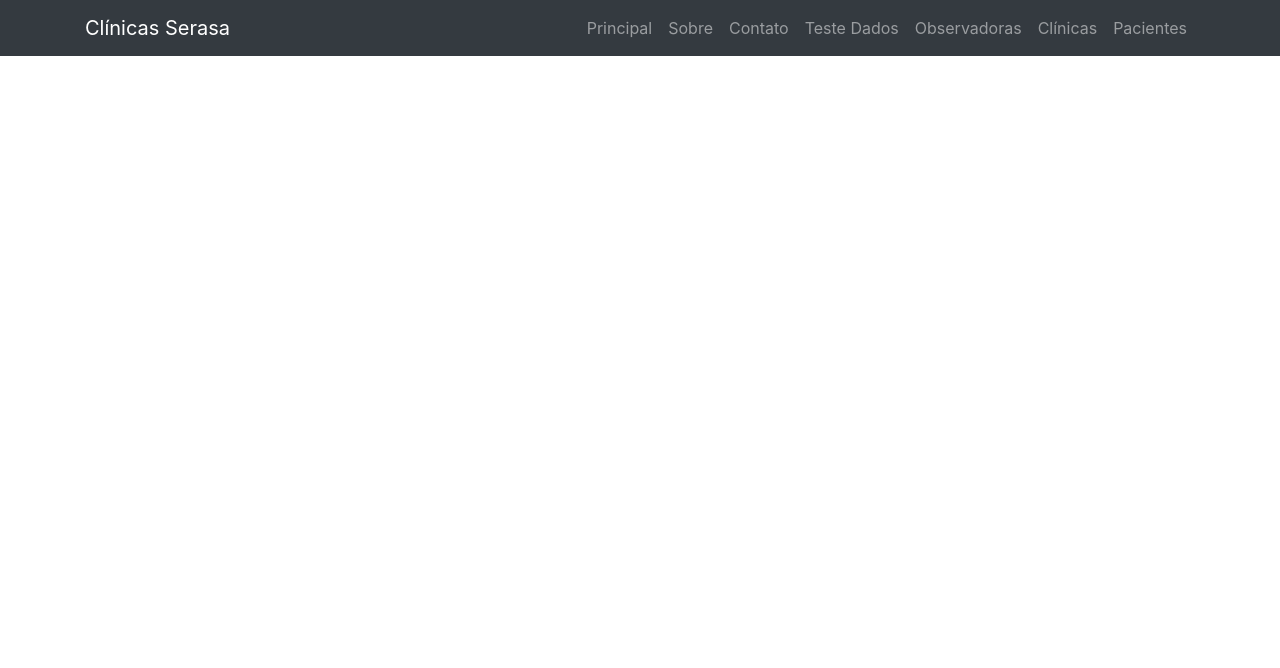
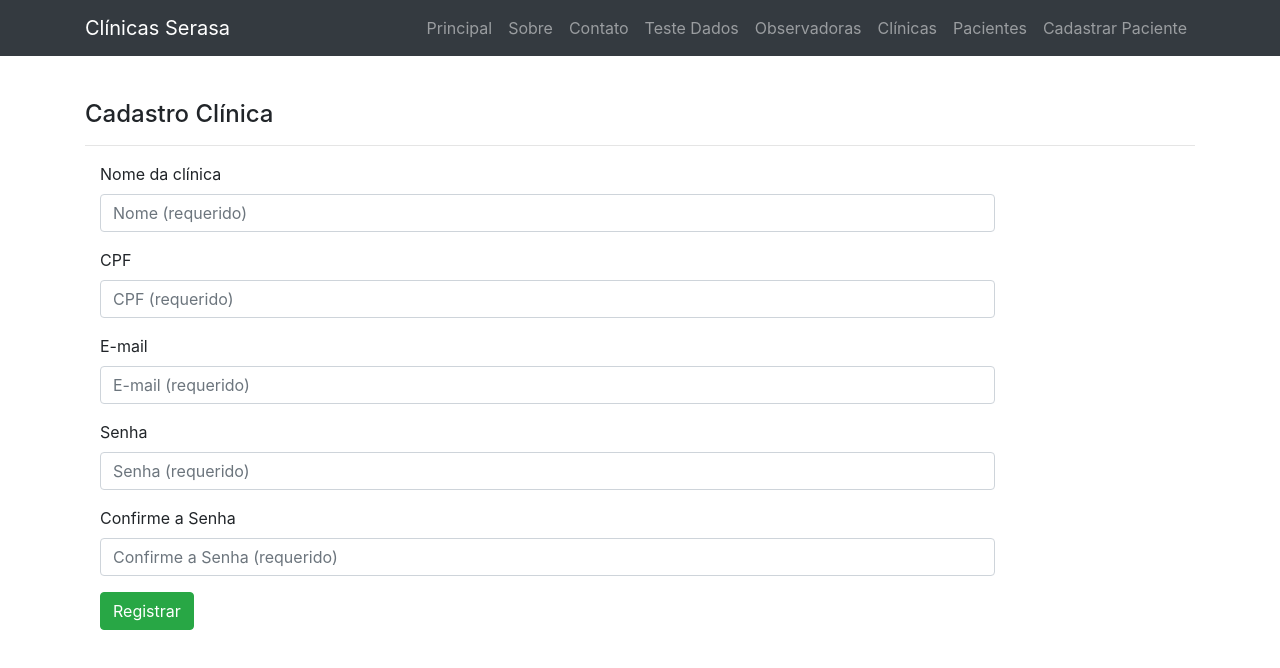
Before and after one commit to gabrielnuunes/angular-serasa-transformese, an Angular app: page /cadastro-paciente in a window 1280 px wide. Before the commit this address led to /. Shown: the top 668 px of the page. Built offline with nearby package versions, Linux system fonts and the light colour scheme.

Commit message:
Arquivos da aula do dia 05/06

```diff
--- a/src/app/navegacao/menu/menu.component.html
+++ b/src/app/navegacao/menu/menu.component.html
@@ -35,6 +35,9 @@
           <li class="nav-item">
             <a class="nav-link" [routerLink]="['/pacientes']">Pacientes</a>
           </li>
+          <li class="nav-item">
+            <a class="nav-link" [routerLink]="['/cadastro-paciente']">Cadastrar Paciente</a>
+          </li>
 
         </ul>
       </div>
--- /dev/null
+++ b/src/app/pacientes/cadastro-paciente/cadastro-paciente.component.html
@@ -0,0 +1,62 @@
+<div class="container main-container">
+    <h4>Cadastro Clínica</h4>
+    <hr />
+    <form novalidate (ngSubmit)="adicionarPaciente()" [formGroup]="cadastroForm">
+        <div class="form-horizontal">
+
+            <div class="form-group">
+                <label class="col-md-2 control-label" for="nome">Nome da clínica</label>
+                <div class="col-md-10">
+                    <input class="form-control" id="nome" type="text" placeholder="Nome (requerido)" formControlName="nome"/>
+                </div>
+            </div>
+
+            <div class="form-group">
+                <label class="col-md-2 control-label">CPF</label>
+                <div class="col-md-10">
+                    <input class="form-control" id="cpf" type="text" placeholder="CPF (requerido)"   formControlName="cpf"/>
+
+                    <span class="text-danger" >
+                        <p ></p>
+                    </span>
+                </div>
+            </div>
+
+            <div class="form-group">
+                <label class="col-md-2 control-label">E-mail</label>
+                <div class="col-md-10">
+                    <input class="form-control" id="email" type="text" placeholder="E-mail (requerido)" formControlName="email"/>
+                    <span class="text-danger" >
+                        <p></p>
+                    </span>
+                </div>
+            </div>
+
+            <div class="form-group">
+                <label class="col-md-2 control-label">Senha</label>
+                <div class="col-md-10">
+                    <input class="form-control" id="senha" type="password" placeholder="Senha (requerido)" formControlName="senha"/>
+                    <span class="text-danger" >
+                        <p ></p>
+                    </span>
+                </div>
+            </div>
+
+            <div class="form-group">
+                <label class="col-md-2 control-label">Confirme a Senha</label>
+                <div class="col-md-10">
+                    <input class="form-control" id="senhaConfirmacao" type="password" placeholder="Confirme a Senha (requerido)" formControlName="senhaConfirmacao"  formControlName="confirmacaoSenha"/>
+                    <span class="text-danger" >
+                        <p ></p>
+                    </span>
+                </div>
+            </div>
+
+            <div class="form-group">
+                <div class="col-md-4 col-md-offset-2">
+                    <span><button class="btn btn-success" id="Registrar" type="submit">Registrar</button></span>
+                </div>
+            </div>
+        </div>
+    </form>
+</div>
--- /dev/null
+++ b/src/app/pacientes/cadastro-paciente/cadastro-paciente.component.ts
@@ -0,0 +1,48 @@
+import { Component, OnInit } from '@angular/core';
+import { FormControl, FormGroup } from '@angular/forms';
+import { Paciente } from '../paciente';
+import { PacienteService } from '../paciente.service';
+
+@Component({
+  selector: 'app-cadastro-paciente',
+  templateUrl: './cadastro-paciente.component.html',
+  styleUrls: ['./cadastro-paciente.component.css']
+})
+export class CadastroPacienteComponent implements OnInit{
+
+  cadastroForm!: FormGroup;
+  paciente!: Paciente;
+
+  constructor(private pacienteService: PacienteService) {}
+
+  ngOnInit(): void {
+
+    this.cadastroForm = new FormGroup({
+
+      nome: new FormControl(''),
+      cpf: new FormControl(''),
+      email: new FormControl(''),
+      senha: new FormControl(''),
+      confirmacaoSenha: new FormControl(''),
+    });
+  }
+
+  adicionarPaciente() {
+
+    // let valores = this.cadastroForm.value;
+    // console.log(valores)
+
+    this.paciente = Object.assign( {}, this.paciente, this.cadastroForm.value )
+
+    this.pacienteService.salvar(this.paciente)
+      .subscribe(clinicaSalva => {
+
+        this.cadastroForm.reset()
+      })
+
+  }
+
+
+
+
+}
--- a/src/app/pacientes/lista-paciente/lista-paciente.component.html
+++ b/src/app/pacientes/lista-paciente/lista-paciente.component.html
@@ -1 +1,12 @@
-<p>lista-paciente works!</p>
+<div class="main-container col-sm-6 row">
+    <div *ngFor="let paciente of pacientes" class="card col-4">
+      <div class="card-body">
+        <h5 class="card-title">Nome: {{ paciente.nome }}</h5>
+        <p class="card-text">ID: {{ paciente.id }}</p>
+        <p class="card-text">Email: {{ paciente.email }}</p>
+        <p class="card-text">CPF: {{ paciente.cpf }}</p>
+        <a href="#" class="btn btn-primary">Mais detalhes</a>
+        <a class="btn btn-danger" (click)="excluir(paciente)">Deletar</a>
+      </div>
+    </div>
+  </div>
--- a/src/app/pacientes/lista-paciente/lista-paciente.component.ts
+++ b/src/app/pacientes/lista-paciente/lista-paciente.component.ts
@@ -15,6 +15,12 @@ export class ListaPacienteComponent implements OnInit {
 
   ngOnInit(): void {
 
+  this.listaPaciente()
+
+  }
+
+  listaPaciente() {
+
     this.pacienteService.listarPacientes()
 
     .subscribe(pacientesRecebidos => {
@@ -24,7 +30,14 @@ export class ListaPacienteComponent implements OnInit {
     },
       erro => console.log(erro)
     )
+  }
 
+  excluir(paciente: Paciente) {
+
+    this.pacienteService.deletar(paciente.id)
+      .subscribe({
+        next: () => this.listaPaciente()
+      })
   }
 
 }
--- a/src/app/pacientes/paciente.service.ts
+++ b/src/app/pacientes/paciente.service.ts
@@ -15,6 +15,19 @@ export class PacienteService {
 
         return this.http.get<Paciente[]>(this.apiURL + "pacientes");
     }
+
+    salvar(paciente: Paciente) : Observable<Paciente> {
+
+        return this.http.post<Paciente>(this.apiURL + "pacientes", paciente);
+    }
+
+    deletar(id: number) : Observable<void> {
+        return this.http.delete<void>(this.apiURL + "pacientes/" + id)
+
+        // http://localhost:8080/pacientes/1
+    }
+
+
 }
 
 
--- a/src/app/pacientes/paciente.ts
+++ b/src/app/pacientes/paciente.ts
@@ -2,7 +2,9 @@ export class Paciente {
 
     id!: number;
     nome!: string;
-    sobrenome!: string;
     cpf!: string;
+    email!: string;
+    senha!: string;
+    confirmacaoSenha!: string;
 
 }
```
Also changed, not shown: src/app/app.module.ts (+7 -3 lines), src/app/app.routes.ts (+11 -3 lines), src/app/pacientes/cadastro-paciente/cadastro-paciente.component.css (added), 1 other file (tests, documents, lock files or other folders). Lines whose indentation alone changed are shown as unchanged.
